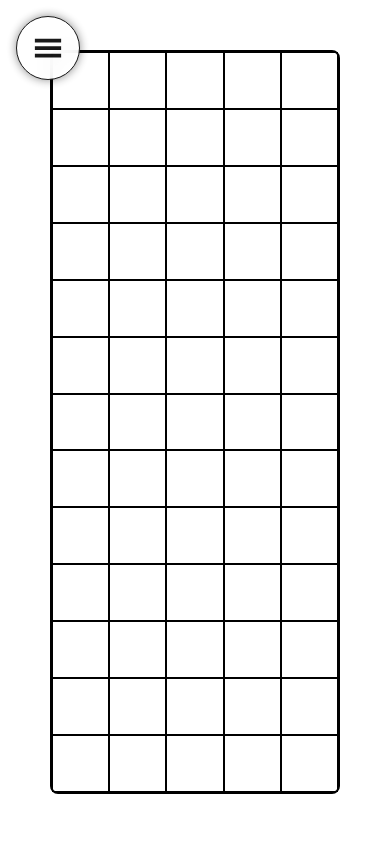
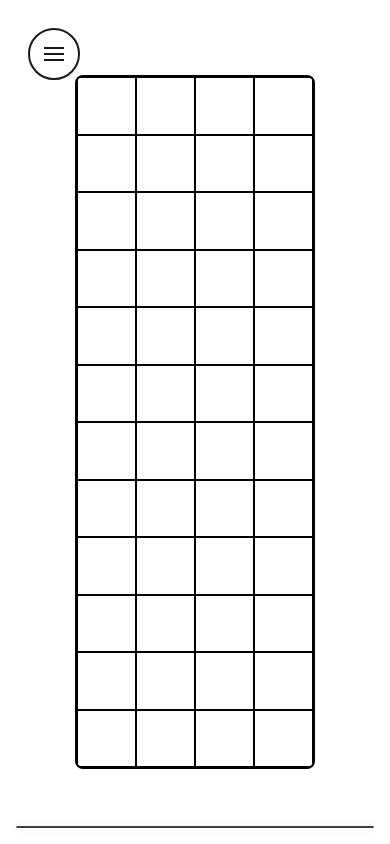
Before and after one commit to connoraleks/AISearch, a React (Create React App) app: page / in a window 390 px wide. Built offline with nearby package versions, Linux system fonts and the light colour scheme; the HTML template or start-up script is replaced by a standard one.

Commit message:
feat: clean working responsive mobile & desktop with control panel

```diff
--- a/src/components/MenuComponent.tsx
+++ b/src/components/MenuComponent.tsx
@@ -1,99 +1,80 @@
 import { ReactElement, useState } from "react";
 import { motion } from "framer-motion";
-import {GiHamburgerMenu} from 'react-icons/gi';
+import { Spin as Hamburger } from 'hamburger-react'
 
 export const MenuComponent = ({ content, constraintRef }: { content: ReactElement<any,any>, constraintRef: React.RefObject<HTMLDivElement> }) => {
+
   const [open, setOpen] = useState(false);
   const [dragging, setDragging] = useState(false);
   const [menuContent, setMenuContent] = useState<ReactElement<any,any> | null>(content);
 
   return (
+    <motion.div
+      style={{
+        position: "absolute",
+        top: 0,
+        left: 0,
+        bottom: 0,
+        right: 0,
+        zIndex: 100,
+        height: '100vh',
+        width: '100vw',
+        display: 'flex',
+        flexDirection: 'column',
+        justifyContent: 'flex-end',
+        alignItems: 'center',
+        overflow: 'hidden',
+        padding: '1rem',
+      }}
+    >
       <motion.button
         drag
         whileDrag={{ scale: 1.1 }}
         dragConstraints={constraintRef}
         onDragStart={() => setDragging(true)}
         onDragEnd={() => setTimeout(() => setDragging(false), 100)}
+        onClick={() => dragging ? null : setOpen(!open)}
+        style={{
+          position: 'absolute',
+          top: '1.75rem',
+          left: '1.75rem',
+          width: 'fit-content',
+          height: 'fit-content',
+          borderRadius: '50%',
+          border: '2px solid black',
+          zIndex: 101,
+          opacity: 0.9,
+        }}
+      >
+        <Hamburger toggled={open} toggle={setOpen} distance="sm" size={20} direction="right" />
+      </motion.button>
+      <motion.div
         animate={{
-          scale: open ? 1.1 : 1,
-          borderRadius: open ? "1rem" : "50%",
-          width: open ? "20rem" : "4rem",
-          height: open ? "20rem" : "4rem",
-          padding: open ? "2rem" : "0",
-          backgroundColor: open ? "gray" : "white",
+          height: open ? '100%' : '0%',
+        }}
+        transition={{
+          type: 'spring',
+          stiffness: 100,
+          damping: 20,
         }}
         style={{
-          position: "absolute",
-          top: '1rem',
-          left: '1rem',
-          bottom: '1rem',
-          zIndex: 10,
-          borderRadius: open ? "1rem" : "50%",
+          width: '100%',
+          height: '100%',
+          backgroundColor: 'rgba(0,0,0,0.2)',
+          borderRadius: '1rem',
           border: '1px solid black',
-          boxShadow: '0 0 10px 0 rgba(0,0,0,0.5)',
-          backdropFilter: 'blur(10px)',
-          opacity: 0.9,
-        }}
-        onClick={() => dragging ? null : setOpen(!open)}
-        transition={{
-          type: "spring",
-          stiffness: 300,
-          damping: 30,
-        }}
-      >
-        {open ?
-          <motion.div
-            animate={{
-              opacity: open ? 1 : 0,
-              scale: open ? 1 : 0,
-            }}
-            transition={{
-              type: "spring",
-              stiffness: 300,
-              damping: 30,
-            }}
-            style={{
-              height: '100%',
-              width: '100%',
+          backdropFilter: 'blur(5px)',
+          boxShadow: '0 0 10px 0 rgba(0,0,0,0.2)',
+          overflow: 'hidden',
           display: 'flex',
+          flexDirection: 'column',
           justifyContent: 'center',
           alignItems: 'center',
-              flexDirection: 'column',
-              backgroundColor: 'white',
-              borderRadius: '1rem',
-              padding: '1rem',
-              boxShadow: '0 0 10px 0 rgba(0,0,0,0.5)',
-              opacity: 0.9,
+          opacity: 0.75,
         }}
-            onClick={e => {
-              e.stopPropagation();
-              e.preventDefault();
-              e.nativeEvent.stopImmediatePropagation();
-            }}
-            onPointerDownCapture={e => e.stopPropagation()}
       >
         {menuContent}
       </motion.div>
-          :
-          <motion.div
-            animate={{
-              opacity: !open ? 1 : 0,
-              scale: !open ? 1 : 0,
-            }}
-            transition={{
-              type: "spring",
-              stiffness: 300,
-              damping: 30,
-            }}
-            style={{
-              display: 'flex',
-              justifyContent: 'center',
-              alignItems: 'center',
-            }}
-          >
-            <GiHamburgerMenu size={30} />
     </motion.div>
-            }
-      </ motion.button>
   );
 };
--- a/src/components/Search.tsx
+++ b/src/components/Search.tsx
@@ -15,7 +15,7 @@ const Search = () => {
     const [numRows, setNumRows] = useState<number | null>(null); // The number of rows in the grid
     const [numCols, setNumCols] = useState<number | null>(null); // The number of columns in the grid
     const [nodeSize, setNodeSize] = useState<number>(55); // The size of each node in the grid
-    const padding = 50; // The padding around the grid
+    const padding = 75; // The padding around the grid
     const [drawMode, setDrawMode] = useState<DrawType | null>(null); // The current draw mode, either 'wall', 'start', 'end', or null
     const [mouseDown, setMouseDown] = useState<boolean>(false); // Whether or not the mouse is currently down
     // UseEffect to resize the grid when either the windowRef, numRows, or numCols change
@@ -36,95 +36,30 @@ const Search = () => {
 
     // JSX element to be passed to MenuCompoenent as a propm, used to control the grid. It will be the content of the menu
     // The menu should contain two sliders, to adjust the nodeSize and padding
-    const menuContent = (
-        <div className='w-full h-full flex flex-col justify-center items-center'>
-            <Box
-                sx={{
-                    width: 300,
-                    display: 'flex',
-                    flexDirection: 'column',
-                    alignItems: 'center',
-                }}
-            >
-                <Typography id='input-slider' gutterBottom sx={{fontWeight: 'medium'}} variant='h6'>
-                    Draw Controls
-                </Typography>
-                <ToggleButtonGroup
-                    value={drawMode}
-                    exclusive
-                    aria-label='draw mode'
-                >
-                    {/* Wall Toggle Button */}
-                    <ToggleButton
-                        value={DrawType.Wall}
-                        aria-label='wall'
-                        onClick={() => {
-                            console.log(drawMode, DrawType.Wall)
-                            if(drawMode === DrawType.Wall) {
-                                setDrawMode(null);
-                            } else {
-                                setDrawMode(DrawType.Wall);
-                            }
-                        }}
-
-                    >
-                        <svg xmlns='http://www.w3.org/2000/svg' width='24' height='24' viewBox='0 0 24 24' fill='none' stroke='currentColor' strokeWidth='2' strokeLinecap='round' strokeLinejoin='round' className='feather feather-square'><rect x='3' y='3' width='18' height='18' rx='2' ry='2'></rect></svg>
-                    </ToggleButton>
-                    {/* Start Toggle Button */}
-                    <ToggleButton
-                        value={DrawType.Start}
-                        aria-label='start'
-                        onClick={() => {
-                            if(drawMode === DrawType.Start) {
-                                setDrawMode(null);
-                            } else {
-                                setDrawMode(DrawType.Start);
-                            }
-                        }}
-                    >
-                        {/* Start svg should be a circle with a circle inside */}
-                        <svg xmlns='http://www.w3.org/2000/svg' width='24' height='24' viewBox='0 0 24 24' fill='none' stroke='currentColor' strokeWidth='2' strokeLinecap='round' strokeLinejoin='round' className='feather feather-circle'><circle cx='12' cy='12' r='10'></circle><circle cx='12' cy='12' r='4'></circle></svg>
-                    </ToggleButton>
-                    {/* End Toggle Button */}
-                    <ToggleButton
-                        value={DrawType.End}
-                        aria-label='end'
-                        onClick={() => {
-                            if(drawMode === DrawType.End) {
-                                setDrawMode(null);
-                            } else {
-                                setDrawMode(DrawType.End);
-                            }
-                        }}
-                    >
-                        {/* End svg should be a black solid circle */}
-                        <svg xmlns='http://www.w3.org/2000/svg' width='24' height='24' viewBox='0 0 24 24' fill='none' stroke='currentColor' strokeWidth='2' strokeLinecap='round' strokeLinejoin='round' className='feather feather-circle'><circle cx='12' cy='12' r='10'></circle><circle fill='black' cx='12' cy='12' r='4'></circle></svg>
-                    </ToggleButton>
-                </ToggleButtonGroup>
-            </Box>
-            <Slider
-                defaultValue={nodeSize}
-                aria-label='Node Size'
-                valueLabelDisplay='auto'
-                step={5}
-                min={20}
-                max={100}
-                onChangeCommitted={(event, value) => setNodeSize(value as number)}
-            />
-        </div>
-    );
     const handleNodeClick = (node: Node, rowIndex: number, nodeIndex: number) => {
-        if(drawMode === DrawType.Start && !grid.startNode) {
-            grid.nodes[rowIndex][nodeIndex].type = NodeType.Start;
-            grid.startNode = grid.nodes[rowIndex][nodeIndex];
-        } else if(drawMode === DrawType.Start && grid.startNode){
-            grid.nodes[rowIndex][nodeIndex].type = node.type === NodeType.Start ? NodeType.Default : NodeType.Start;
-            if(node.type === NodeType.Start) {
-                grid.startNode = null;
-            } else {
+        //Draw Start
+        if(drawMode === DrawType.Start) {
+            // IF there is no start node set currently
+            if(!grid.startNode) {
+                // Set the start node to the clicked node
+                grid.nodes[rowIndex][nodeIndex].type = NodeType.Start;
+                setGrid({...grid, startNode: grid.nodes[rowIndex][nodeIndex]});
+            }
+            // If there is a start node set currently
+            else {
                 grid.startNode.type = NodeType.Default;
-                grid.startNode = grid.nodes[rowIndex][nodeIndex];
+                grid.nodes[rowIndex][nodeIndex].type = NodeType.Start;
+                setGrid({...grid, startNode: grid.nodes[rowIndex][nodeIndex]});
             }
+        }
+        //Draw End
+        else if(drawMode === DrawType.End) {
+        }
+        //Draw Walls
+        else if(drawMode === DrawType.Wall) {
+        }
+        else{
+            console.log('No draw mode selected');
         }
     }
 
@@ -132,8 +67,8 @@ const Search = () => {
     // JSX element to be returned by the Search component
     return (
         <>
-            <motion.div className='w-full h-full flex flex-col justify-center items-center' ref={windowRef} style={{padding: padding}}>
-                <MenuComponent content={menuContent} constraintRef={windowRef} />
+            <motion.div className='w-full h-full flex flex-col justify-center items-center relative' ref={windowRef} style={{padding: padding}}>
+                <MenuComponent content={<p>Hello World</p>} constraintRef={windowRef} />
                 <motion.div className='w-full h-full flex flex-col justify-center items-center border-2 border-black rounded-lg overflow-visible' ref={gridRef}>
                     {grid.nodes.map((row, rowIndex) => {
                         return (
@@ -142,6 +77,7 @@ const Search = () => {
                                     return (
                                         <motion.div
                                             className='w-full h-full flex flex-row justify-center items-center overflow-hidden border border-black'
+                                            key={nodeIndex}
                                         >
                                         </motion.div>
                                     );
```
Also changed, not shown: src/types.ts (line endings or trailing spaces), 1 other file (tests, documents, lock files or other folders). Lines whose indentation alone changed are shown as unchanged.
